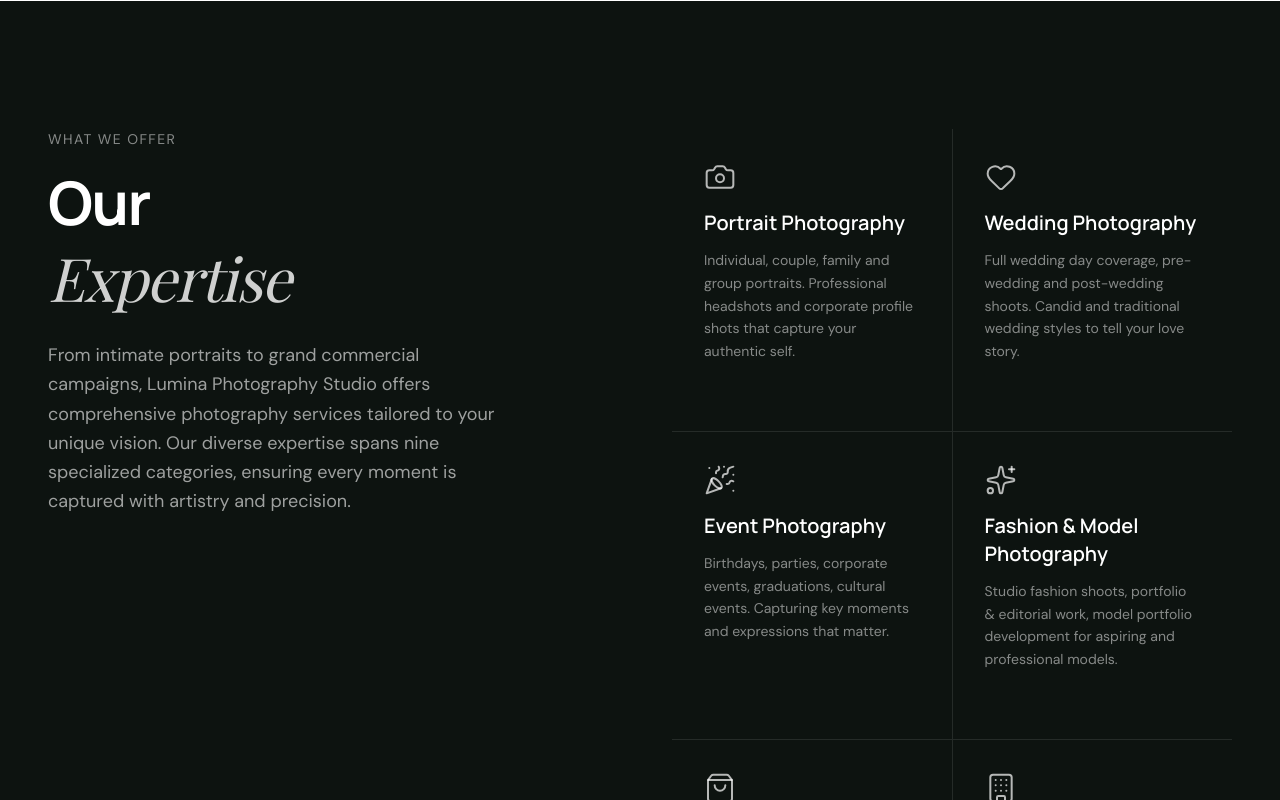
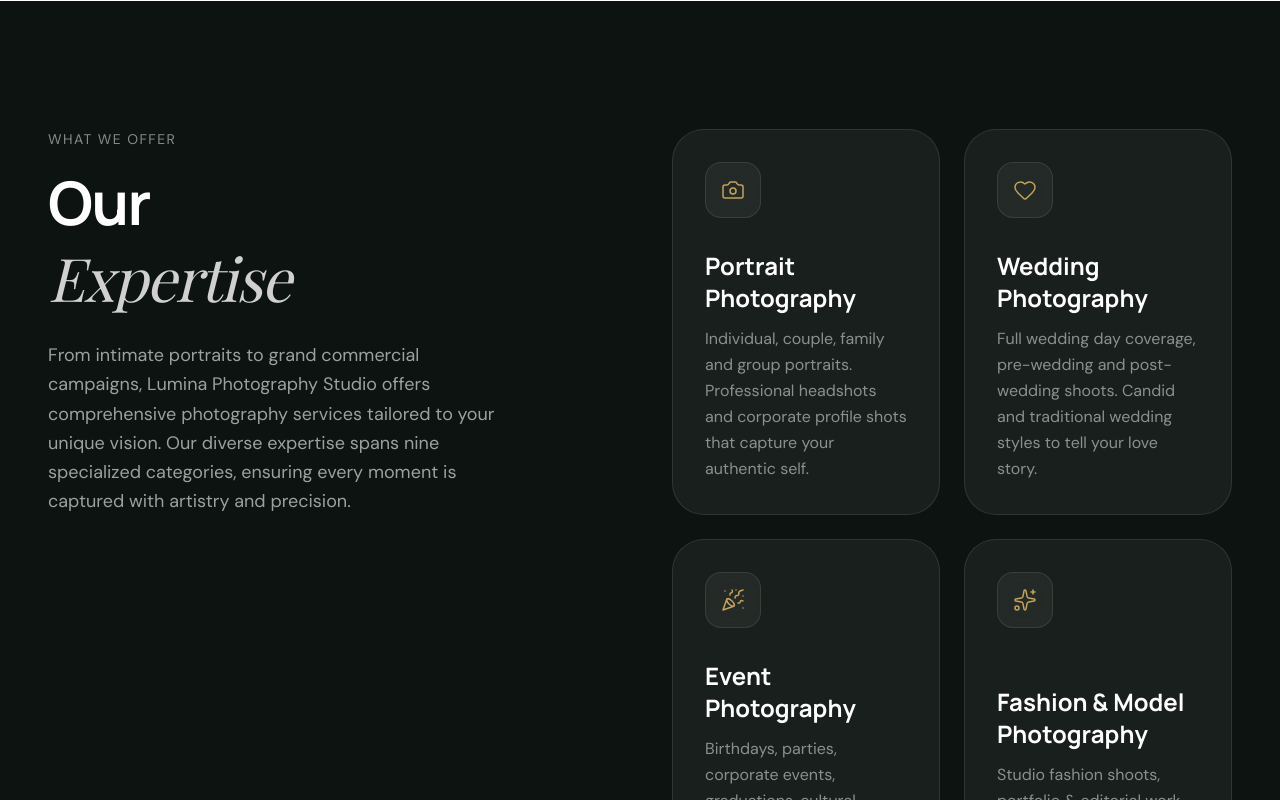
Before and after one commit to NavabalanRaajGughan-Dev/lumina-studio, a Next.js app: page / in a window 1280 px wide. Shown: the part 2360-3160 px from the top of the page. Built offline with nearby package versions, Linux system fonts and the light colour scheme; a web font is replaced by a local one.

Commit message:
feat: Add new `Services` section component with scroll-triggered animations and interactive service cards.

```diff
--- a/src/sections/Services.tsx
+++ b/src/sections/Services.tsx
@@ -109,39 +109,62 @@ export function Services() {
           </div>
 
           {/* Right Column - Services Grid */}
-          <div ref={gridRef} className="grid grid-cols-1 sm:grid-cols-2 gap-px bg-white/10">
+          <div ref={gridRef} className="grid grid-cols-1 sm:grid-cols-2 gap-4 lg:gap-6">
             {servicesConfig.services.map((service, index) => {
               const Icon = iconMap[service.iconName] || Camera;
+              // Hardcoded beautiful background images corresponding to the services
+              const bgImages = [
+                "/portfolio/portrait-1.jpg",
+                "/portfolio/wedding-1.jpg",
+                "/portfolio/event-1.jpg",
+                "/portfolio/fashion-1.jpg",
+                "/portfolio/commercial-1.jpg",
+                "/projects/commercial-collection.jpg",
+                "/features/equipment.jpg",
+                "/testimonials/client-4.jpg"
+              ];
+              const hoverImg = bgImages[index % bgImages.length];
+
               return (
                 <div
                   key={index}
-                  className="service-card group bg-forest-dark p-6 md:p-8 opacity-0 transition-all duration-500 hover:bg-forest-mid cursor-pointer"
+                  className="service-card group relative flex flex-col justify-between overflow-hidden rounded-[2rem] bg-white/5 border border-white/10 p-6 md:p-8 opacity-0 transition-all duration-[800ms] hover:-translate-y-2 hover:border-[#c4a35a]/40 hover:shadow-[0_15px_50px_rgba(196,163,90,0.15)] cursor-pointer isolate min-h-[280px]"
                 >
-                  <div className="mb-4">
-                    <Icon className="w-8 h-8 text-white/70 group-hover:text-white transition-colors duration-300" strokeWidth={1.5} />
+                  {/* Image Reveal on Hover */}
+                  <div className="absolute inset-0 -z-20 opacity-0 group-hover:opacity-100 transition-opacity duration-[800ms] ease-[cubic-bezier(0.25,1,0.5,1)]">
+                    <img
+                      src={hoverImg}
+                      alt={service.title}
+                      className="w-full h-full object-cover scale-110 group-hover:scale-100 transition-transform duration-[1.5s] ease-[cubic-bezier(0.25,1,0.5,1)]"
+                    />
                   </div>
-                  <h3 className="text-lg md:text-xl font-sans font-semibold text-white mb-3 group-hover:translate-x-1 transition-transform duration-300">
-                    {service.title}
-                  </h3>
-                  <p className="text-sm text-white/50 font-body leading-relaxed group-hover:text-white/70 transition-colors duration-300">
-                    {service.description}
-                  </p>
 
-                  {/* Arrow indicator */}
-                  <div className="mt-4 opacity-0 group-hover:opacity-100 transition-opacity duration-300">
-                    <svg
-                      className="w-5 h-5 text-white/60"
-                      fill="none"
-                      stroke="currentColor"
-                      viewBox="0 0 24 24"
-                    >
-                      <path
-                        strokeLinecap="round"
-                        strokeLinejoin="round"
-                        strokeWidth={1.5}
-                        d="M17 8l4 4m0 0l-4 4m4-4H3"
-                      />
-                    </svg>
+                  {/* Heavy Gradient Overlay so text remains 100% readable over the bright images */}
+                  <div className="absolute inset-0 -z-10 bg-gradient-to-br from-forest-dark/95 via-forest-dark/85 to-[#c4a35a]/20 opacity-0 group-hover:opacity-100 transition-opacity duration-[800ms]" />
+
+                  {/* Top Bar: Icon + Arrow */}
+                  <div className="flex items-center justify-between mb-8 z-10 w-full transform transition-transform duration-[800ms] group-hover:-translate-y-1">
+                    {/* Icon */}
+                    <div className="w-14 h-14 rounded-2xl bg-white/5 backdrop-blur-sm border border-white/10 flex items-center justify-center group-hover:bg-[#c4a35a] group-hover:border-[#c4a35a] group-hover:shadow-[0_0_20px_rgba(196,163,90,0.5)] transition-all duration-500">
+                      <Icon className="w-6 h-6 text-[#c4a35a] group-hover:text-forest-dark transition-colors duration-500" strokeWidth={1.5} />
+                    </div>
+
+                    {/* Fly-in Arrow */}
+                    <div className="w-10 h-10 rounded-full border border-white/20 flex items-center justify-center opacity-0 -translate-x-6 group-hover:opacity-100 group-hover:translate-x-0 group-hover:bg-white/10 transition-all duration-500 ease-out transform">
+                      <svg className="w-4 h-4 text-white" fill="none" stroke="currentColor" viewBox="0 0 24 24">
+                        <path strokeLinecap="round" strokeLinejoin="round" strokeWidth={2} d="M5 12h14M12 5l7 7-7 7" />
+                      </svg>
+                    </div>
+                  </div>
+
+                  {/* Text Content */}
+                  <div className="mt-auto z-10 transform transition-transform duration-[800ms] group-hover:-translate-y-1">
+                    <h3 className="text-xl md:text-2xl font-sans font-bold text-white mb-3 group-hover:text-white transition-colors duration-300">
+                      {service.title}
+                    </h3>
+                    <p className="text-sm md:text-base text-white/50 font-body leading-relaxed group-hover:text-white/80 transition-colors duration-300">
+                      {service.description}
+                    </p>
                   </div>
                 </div>
               );
```
